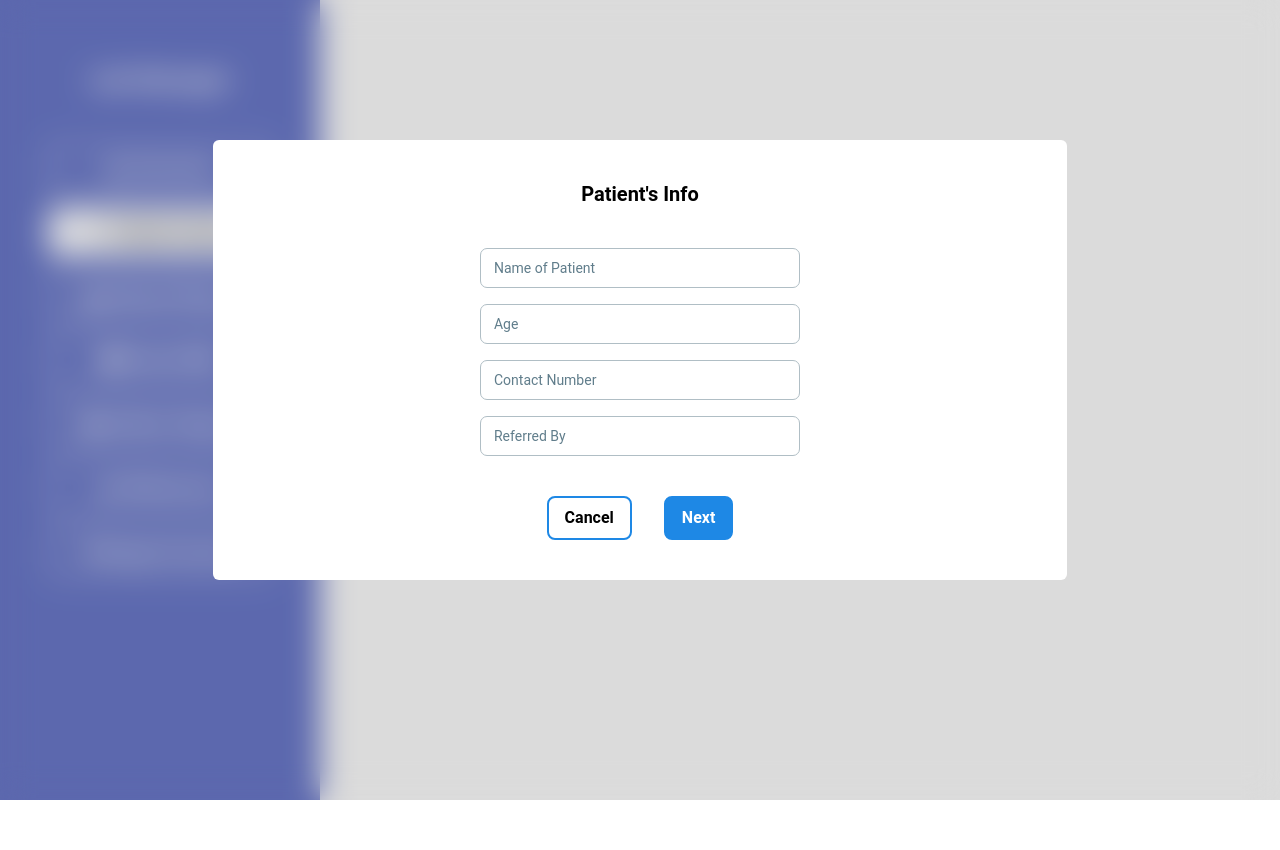
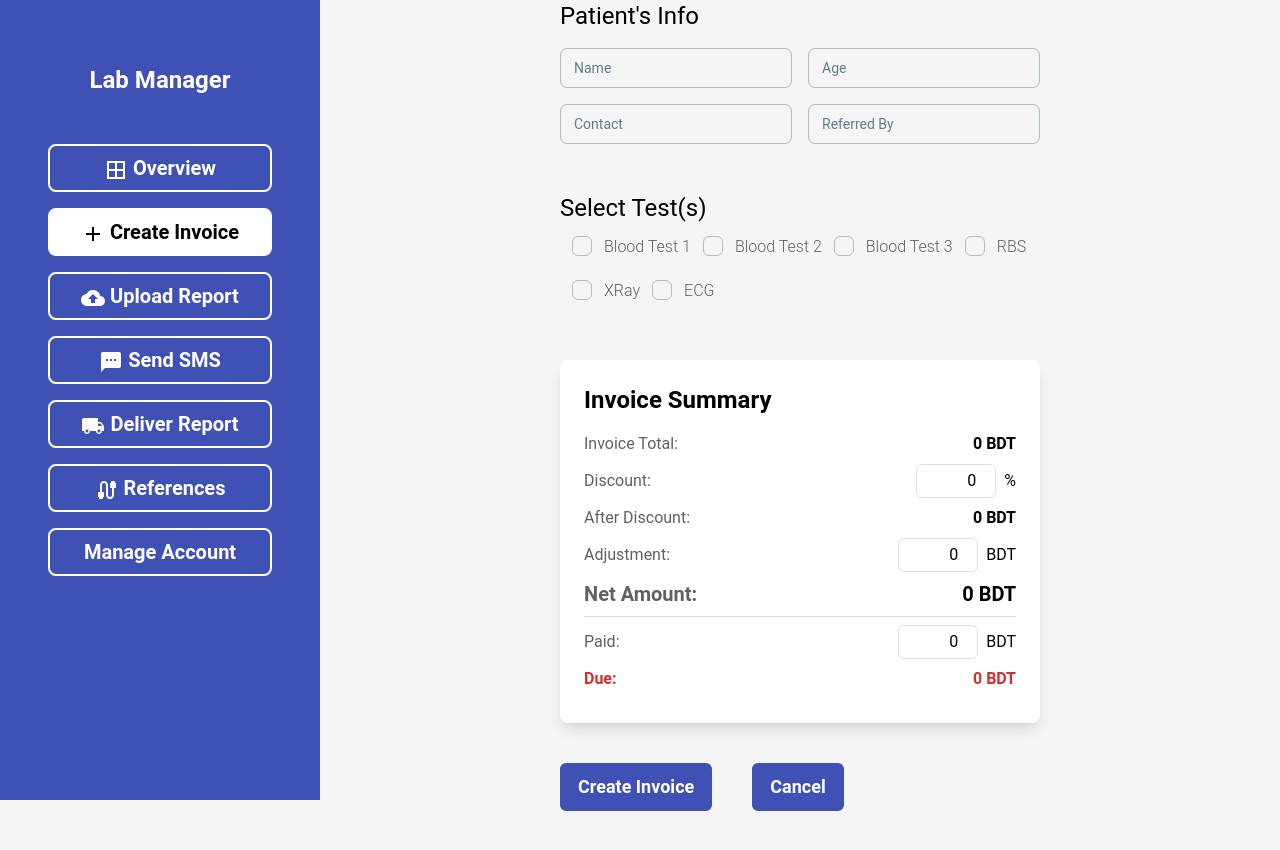
Before and after one commit to samiulfahad/pathology-management-system, a React (Vite) app: page /create-invoice in a window 1280 px wide. Before the commit the page ends 800 px from the top, so only its background shows below. Built offline with nearby package versions, Linux system fonts and the light colour scheme.

Commit message:
Create Invoice Restructured

```diff
--- /dev/null
+++ b/src/pages/create-invoice/InvoiceSummary.jsx
@@ -0,0 +1,72 @@
+const InvoiceSummary = (props) => {
+  const { total, discount, afterDiscount, adjustment, netAmount, paid } = props.data
+  const due = netAmount - paid
+  return (
+    <div className="bg-white rounded-lg shadow-lg p-6">
+      <h2 className="text-2xl font-semibold mb-4">Invoice Summary</h2>
+      <div className="flex justify-between mb-2">
+        <p className="text-gray-700">Invoice Total:</p>
+        <p className="font-semibold">{total} BDT</p>
+      </div>
+      <div className="flex justify-between mb-2 items-center">
+        <label htmlFor="discount" className="text-gray-700">
+          Discount:
+        </label>
+        <div className="flex items-center">
+          <input
+            type="number"
+            id="discount"
+            className="p-1 w-20 text-right border border-gray-300 rounded-md mr-2"
+            value={discount}
+            onChange={(e) => props.onDiscount(parseFloat(e.target.value))}
+          />
+          <span>%</span>
+        </div>
+      </div>
+      <div className="flex justify-between mb-2">
+        <p className="text-gray-700">After Discount:</p>
+        <p className="font-semibold">{afterDiscount} BDT</p>
+      </div>
+      <div className="flex justify-between mb-2 items-center">
+        <label htmlFor="adjustment" className="text-gray-700">
+          Adjustment:
+        </label>
+        <div className="flex items-center">
+          <input
+            type="number"
+            className="p-1 border w-20 text-right border-gray-300 rounded-md mr-2"
+            value={adjustment}
+            onChange={(e) => props.onAdjustment(parseFloat(e.target.value) || 0)}
+          />
+          <span>BDT</span>
+        </div>
+      </div>
+      <div className="flex justify-between mb-2">
+        <p className="text-gray-700 text-xl font-semibold">Net Amount:</p>
+        <p className="font-semibold text-xl">{netAmount} BDT</p>
+      </div>
+      <hr className="my-2 border-t border-gray-300" />
+      <div className="flex justify-between mb-2 items-center">
+        <label htmlFor="adjustment" className="text-gray-700">
+          Paid:
+        </label>
+        <div className="flex items-center">
+          <input
+            type="number"
+            className="p-1 border w-20 text-right border-gray-300 rounded-md mr-2"
+            value={paid}
+            onChange={(e) => props.onPay(parseFloat(e.target.value)||0)}
+          />
+          <span>BDT</span>
+        </div>
+      </div>
+
+      <div className="flex justify-between text-red-700 mb-2">
+        <p className="font-semibold">Due:</p>
+        <p className="font-semibold">{due} BDT</p>
+      </div>
+    </div>
+  )
+}
+
+export default InvoiceSummary
--- /dev/null
+++ b/src/pages/create-invoice/PatientData2.jsx
@@ -0,0 +1,21 @@
+import React from "react"
+import { Input } from "@material-tailwind/react"
+
+const PatientData2 = (props) => {
+    const  {name, age, contact, referredBy} = props.data
+  return (
+    <div className="w-full mx-auto flex flex-col gap-4 justify-between items-center">
+      <h2 className="w-full mx-auto text-left text-2xl">Patient's Info</h2>
+      <div className="w-full flex gap-4 justify-between">
+        <Input label="Name" value={name} name="name" onChange={props.onChange} />
+        <Input label="Age" value={age} name="age" onChange={props.onChange} />
+      </div>
+      <div className="w-full flex gap-4 justify-between">
+        <Input label="Contact" value={contact} name="contact" onChange={props.onChange} />
+        <Input label="Referred By" value={referredBy} name="referredBy" onChange={props.onChange} />
+      </div>
+    </div>
+  )
+}
+
+export default PatientData2
--- /dev/null
+++ b/src/pages/create-invoice/TestList2.jsx
@@ -0,0 +1,16 @@
+import { Checkbox } from "@material-tailwind/react"
+
+const TestList = ({ list, onChange }) => {
+  return (
+    <>
+      <h2 className="w-full mx-auto text-left text-2xl">Select Test(s)</h2>
+      <div className="flex flex-wrap justify-start items-center">
+        {list.map((test) => (
+          <Checkbox key={test.name} label={test.name} value={test.name} onChange={() => onChange(test)} />
+        ))}
+      </div>
+    </>
+  )
+}
+
+export default TestList
--- a/src/pages/create-invoice/index.jsx
+++ b/src/pages/create-invoice/index.jsx
@@ -1,8 +1,7 @@
 import React, { useEffect, useState } from "react"
-import PatientData from "./PatientData"
-import TestList from "./TestList"
-import InvoiceDetails from "./InvoiceDetails"
-import { useNavigate } from "react-router-dom"
+import TestList from "./TestList2"
+import InvoiceSummary from "./InvoiceSummary"
+import PatientData2 from "./PatientData2"
 
 const testList = [
   { name: "Blood Test 1", price: 300 },
@@ -14,35 +13,39 @@ const testList = [
 ]
 
 const CreateInvoice = () => {
-  const initialPatientData = { name: "", age: "", contact: "", referredBy: "" }
-  const navigate = useNavigate()
-  const [patientData, setPatientData] = useState(initialPatientData)
-  const [patientDataModal, setPatientDataModal] = useState(true)
-  const [testListModal, setTestListModal] = useState(false)
-  const [invoiceDetails, setInvoiceDetails] = useState(false)
   const [checkedTest, setCheckedTest] = useState([])
-  const [amount, setAmount] = useState({
+  const [invoiceData, setInvoiceData] = useState({
     total: 0,
     discount: 0,
     afterDiscount: 0,
     adjustment: 0,
     netAmount: 0,
     paid: 0,
-    due: 0,
   })
+  const [patientData, setPatientData] = useState({ name: "", age: "", contact: "", referredBy: "" })
 
-  const n = amount.netAmount
-  const p = amount.paid
+  const { discount, adjustment, paid } = invoiceData
+
   useEffect(() => {
-    setAmount({ ...amount, due: parseFloat(amount.netAmount) - parseFloat(amount.paid) })
-  }, [n, p])
+    let totalAmount = 0
+    checkedTest.forEach((item) => {
+      totalAmount = totalAmount + item.price
+    })
 
-  const handlePatientData = (e) => {
-    const { name, value } = e.target
-    setPatientData({ ...patientData, [name]: value })
-  }
+    const priceAfterDiscount = totalAmount - (discount * totalAmount) / 100
+    const netAmountPrice = priceAfterDiscount - adjustment
+    setInvoiceData((prevState) => ({
+      ...prevState,
+      total: totalAmount,
+      afterDiscount: priceAfterDiscount,
+      adjustment: adjustment,
+      netAmount: netAmountPrice,
+    }))
 
-  const handleTestList = (test) => {
+    console.log(invoiceData)
+  }, [discount, adjustment, paid, checkedTest])
+
+  const handleCheckedTest = (test) => {
     if (!checkedTest.some((item) => item.name === test.name)) {
       setCheckedTest([...checkedTest, test])
     } else {
@@ -50,64 +53,46 @@ const CreateInvoice = () => {
       setCheckedTest(updated)
     }
   }
-
-  const displayTestList = () => {
-    setPatientDataModal(false)
-    setInvoiceDetails(false)
-    setTestListModal(true)
+  const handleDiscount = (value) => {
+    setInvoiceData({ ...invoiceData, discount: value })
   }
 
-  const displayInvoiceDetails = () => {
-    setPatientDataModal(false)
-    setTestListModal(false)
-
-    const total = checkedTest.reduce((acc, item) => acc + item.price, 0)
-    setAmount({ ...amount, total, afterDiscount: total, netAmount: total })
-
-    setInvoiceDetails(true)
+  const handleAdjustment = (value) => {
+    setInvoiceData({ ...invoiceData, adjustment: parseFloat(value) })
   }
 
-  const handleDiscount = (d) => {
-    const discount = parseFloat(d || 0)
-    const afterDiscount = amount.total - amount.total * (discount / 100)
-    setAmount({ ...amount, discount, afterDiscount, netAmount: afterDiscount })
+  const handlePayment = (value) => {
+    setInvoiceData({ ...invoiceData, paid: value })
   }
 
-  const handleAdjustment = (a) => {
-    const adjustment = parseFloat(a || 0)
-    const netAmount = amount.afterDiscount - adjustment
-    setAmount({ ...amount, adjustment, netAmount })
-  }
-
-  const handlePay = (paid) => {
-    const paidAmount = parseFloat(paid || 0)
-    const due = amount.netAmount - paidAmount
-    setAmount({ ...amount, paid: paidAmount, due })
+  const handlePatientData = (e) => {
+    const { name, value } = e.target
+    setPatientData({ ...patientData, [name]: value })
+    console.log(patientData);
   }
 
   return (
-    <section className="py-16 bg-stone-100 font-poppins dark:bg-gray-800">
-      {patientDataModal && (
-        <PatientData onClose={() => navigate("/")} onNext={displayTestList} onChange={handlePatientData} />
-      )}
-      {testListModal && (
-        <TestList
-          list={testList}
-          onClose={() => navigate("/")}
-          onNext={displayInvoiceDetails}
-          onChange={handleTestList}
-        />
-      )}
-      {invoiceDetails && (
-        <InvoiceDetails
-          data={patientData}
-          checkedList={checkedTest}
-          amount={amount}
+    <section className="w-full mx-auto">
+      <div className="w-1/2 mx-auto">
+        <PatientData2 data={patientData} onChange={handlePatientData} />
+      </div>
+
+      <div className="w-1/2 mx-auto py-12">
+        <TestList list={testList} onChange={handleCheckedTest} />
+      </div>
+
+      <div className="w-1/2 mx-auto">
+        <InvoiceSummary
+          data={invoiceData}
+          onPay={handlePayment}
           onDiscount={handleDiscount}
           onAdjustment={handleAdjustment}
-          onPay={handlePay}
         />
-      )}
+      </div>
+      <div className="w-1/2 mx-auto py-10 flex gap-10">
+        <button className="btn">Create Invoice</button>
+        <button className="btn">Cancel</button>
+      </div>
     </section>
   )
 }
--- /dev/null
+++ b/src/pages/create-invoice/index2.jsx
@@ -0,0 +1,115 @@
+import React, { useEffect, useState } from "react"
+import PatientData from "./PatientData"
+import TestList from "./TestList"
+import InvoiceDetails from "./InvoiceDetails"
+import { useNavigate } from "react-router-dom"
+
+const testList = [
+  { name: "Blood Test 1", price: 300 },
+  { name: "Blood Test 2", price: 300 },
+  { name: "Blood Test 3", price: 300 },
+  { name: "RBS", price: 200 },
+  { name: "XRay", price: 350 },
+  { name: "ECG", price: 200 },
+]
+
+const CreateInvoice = () => {
+  const initialPatientData = { name: "", age: "", contact: "", referredBy: "" }
+  const navigate = useNavigate()
+  const [patientData, setPatientData] = useState(initialPatientData)
+  const [patientDataModal, setPatientDataModal] = useState(true)
+  const [testListModal, setTestListModal] = useState(false)
+  const [invoiceDetails, setInvoiceDetails] = useState(false)
+  const [checkedTest, setCheckedTest] = useState([])
+  const [amount, setAmount] = useState({
+    total: 0,
+    discount: 0,
+    afterDiscount: 0,
+    adjustment: 0,
+    netAmount: 0,
+    paid: 0,
+    due: 0,
+  })
+
+  const n = amount.netAmount
+  const p = amount.paid
+  useEffect(() => {
+    setAmount({ ...amount, due: parseFloat(amount.netAmount) - parseFloat(amount.paid) })
+  }, [n, p])
+
+  const handlePatientData = (e) => {
+    const { name, value } = e.target
+    setPatientData({ ...patientData, [name]: value })
+  }
+
+  const handleTestList = (test) => {
+    if (!checkedTest.some((item) => item.name === test.name)) {
+      setCheckedTest([...checkedTest, test])
+    } else {
+      const updated = checkedTest.filter((item) => item.name !== test.name)
+      setCheckedTest(updated)
+    }
+  }
+
+  const displayTestList = () => {
+    setPatientDataModal(false)
+    setInvoiceDetails(false)
+    setTestListModal(true)
+  }
+
+  const displayInvoiceDetails = () => {
+    setPatientDataModal(false)
+    setTestListModal(false)
+
+    const total = checkedTest.reduce((acc, item) => acc + item.price, 0)
+    setAmount({ ...amount, total, afterDiscount: total, netAmount: total })
+
+    setInvoiceDetails(true)
+  }
+
+  const handleDiscount = (d) => {
+    const discount = parseFloat(d || 0)
+    const afterDiscount = amount.total - amount.total * (discount / 100)
+    setAmount({ ...amount, discount, afterDiscount, netAmount: afterDiscount })
+  }
+
+  const handleAdjustment = (a) => {
+    const adjustment = parseFloat(a || 0)
+    const netAmount = amount.afterDiscount - adjustment
+    setAmount({ ...amount, adjustment, netAmount })
+  }
+
+  const handlePay = (paid) => {
+    const paidAmount = parseFloat(paid || 0)
+    const due = amount.netAmount - paidAmount
+    setAmount({ ...amount, paid: paidAmount, due })
+  }
+
+  return (
+    <section className="py-16 bg-stone-100 font-poppins dark:bg-gray-800">
+      {patientDataModal && (
+        <PatientData onClose={() => navigate("/")} onNext={displayTestList} onChange={handlePatientData} />
+      )}
+      {testListModal && (
+        <TestList
+          list={testList}
+          onClose={() => navigate("/")}
+          onNext={displayInvoiceDetails}
+          onChange={handleTestList}
+        />
+      )}
+      {invoiceDetails && (
+        <InvoiceDetails
+          data={patientData}
+          checkedList={checkedTest}
+          amount={amount}
+          onDiscount={handleDiscount}
+          onAdjustment={handleAdjustment}
+          onPay={handlePay}
+        />
+      )}
+    </section>
+  )
+}
+
+export default CreateInvoice
```
Also changed, not shown: src/pages/references/index.jsx (+5 -30 lines).
